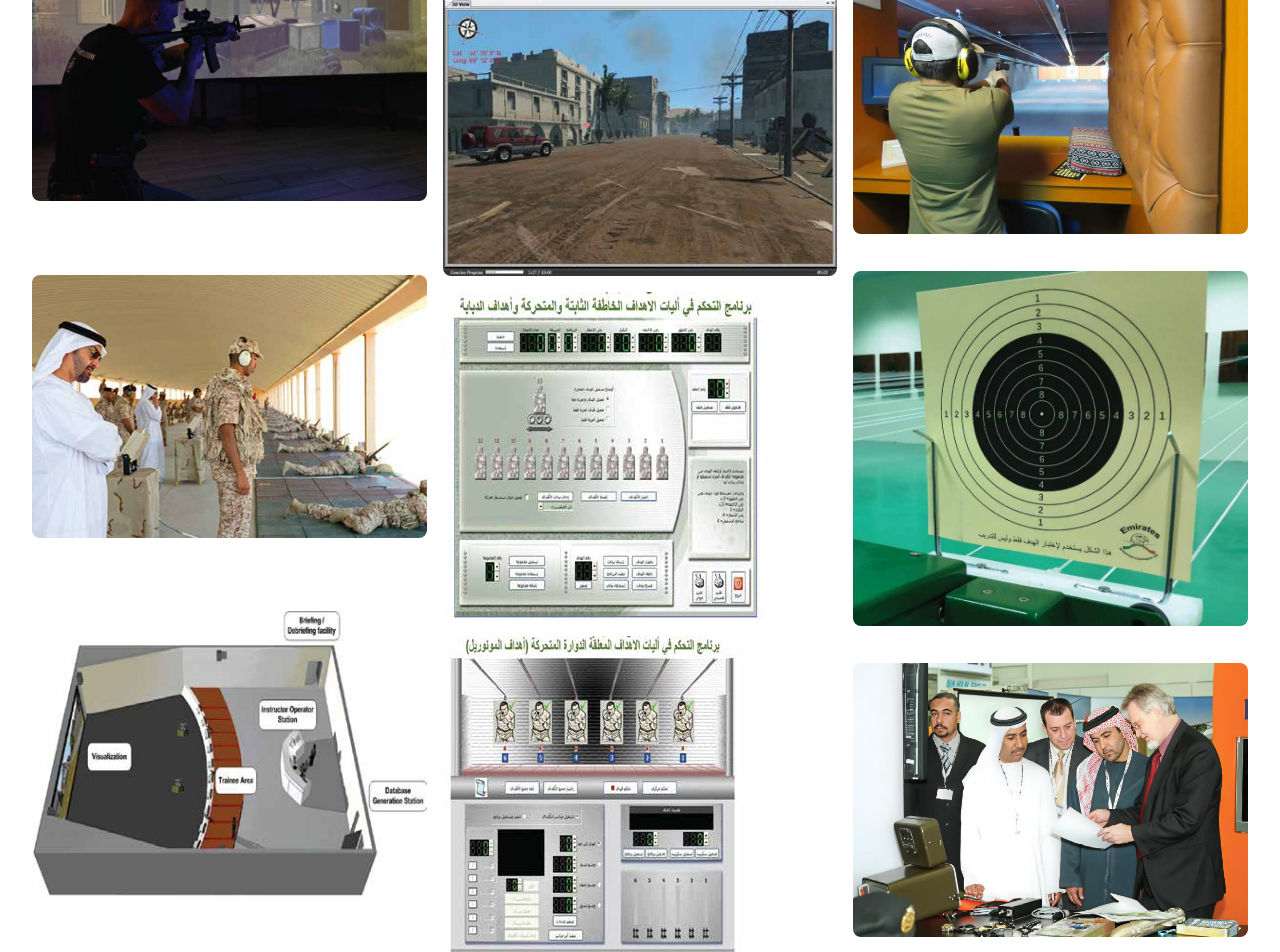
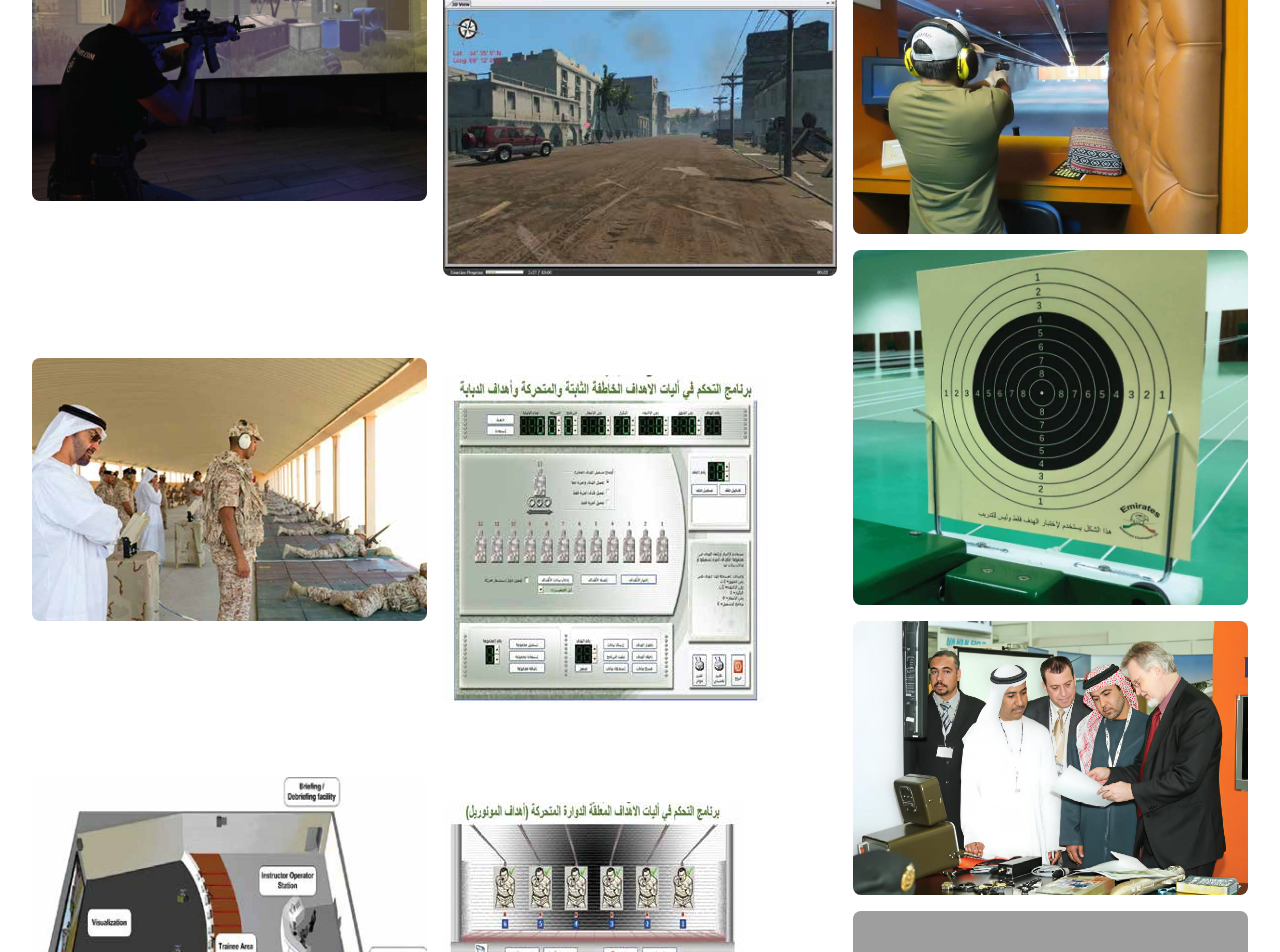
Before and after one commit to TheOnlyRealYT/Emirates-Shooting-Center, a Flask app: page /our_projects in a window 1280 px wide. Shown: the part 1440-2392 px from the top of the page. Run offline with Flask 3, Linux system fonts and the light colour scheme; grey boxes are pictures that could not be loaded.

Commit message:
fixed bug

```diff
--- a/templates/components/english_versions/our_projects_jumbotron.html
+++ b/templates/components/english_versions/our_projects_jumbotron.html
@@ -43,6 +43,9 @@
                 <div>
                     <img class="h-auto max-w-auto rounded-base" src="/img/gallery/g9.jpg" alt="">
                 </div>
+                <div>
+                    <img class="h-auto max-w-auto rounded-base" src="/img/gallery/g16.jpg" alt="">
+                </div>
             </div>
             <div class="grid gap-4">
                 <div>
@@ -53,6 +56,9 @@
                 </div>
                 <div>
                     <img class="h-auto max-w-auto rounded-base" src="/img/gallery/g12.png" alt="">
+                </div>
+                <div>
+                    <img class="h-auto max-w-auto rounded-base" src="/img/gallery/g17.jpg" alt="">
                 </div>
             </div>
             <div class="grid gap-4">
@@ -65,14 +71,6 @@
                 <div>
                     <img class="h-auto max-w-auto rounded-base" src="/img/gallery/g15.jpg" alt="">
                 </div>
-            </div>
-            <div class="grid gap-4">
-                <div>
-                    <img class="h-auto max-w-auto rounded-base" src="/img/gallery/g16.jpg" alt="">
-                </div>
-                <div>
-                    <img class="h-auto max-w-auto rounded-base" src="/img/gallery/g17.jpg" alt="">
-                </div>
                 <div>
                     <img class="h-auto max-w-auto rounded-base" src="/img/gallery/g18.jpg" alt="">
                 </div>
```
